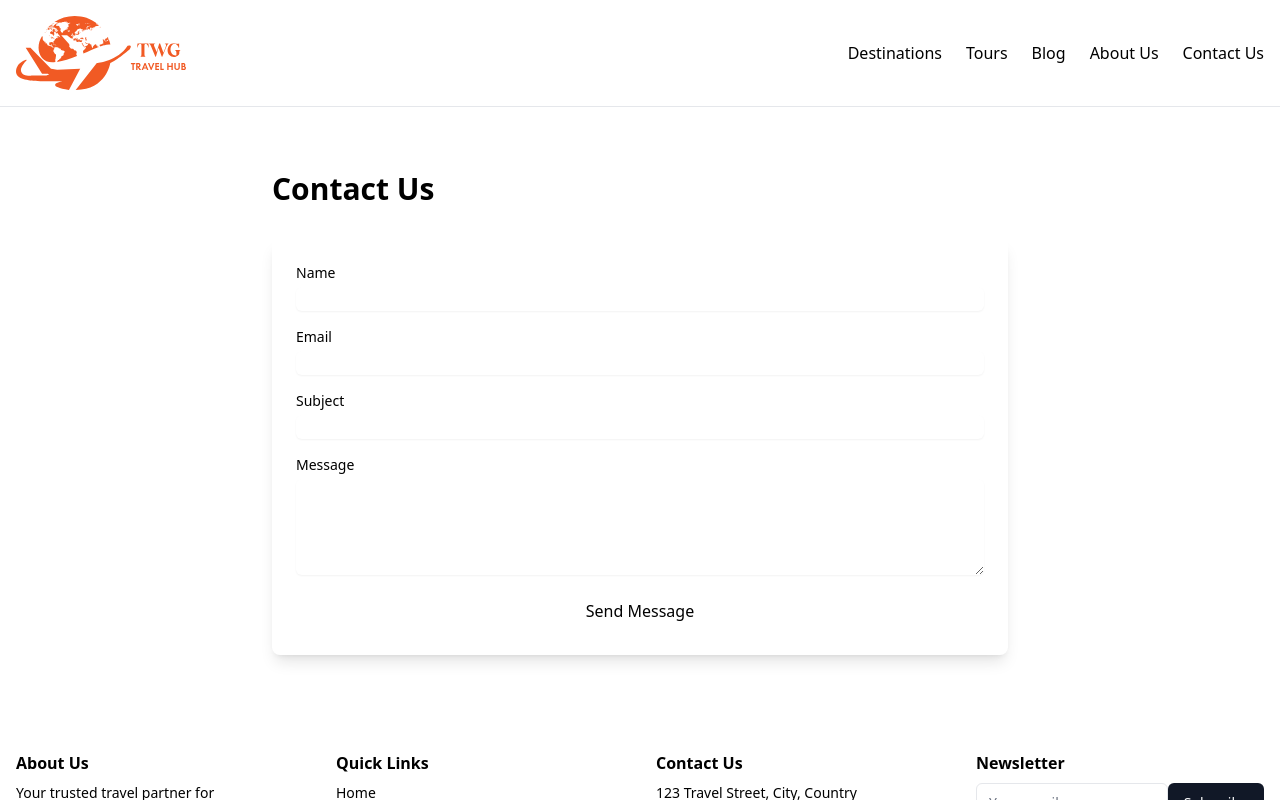
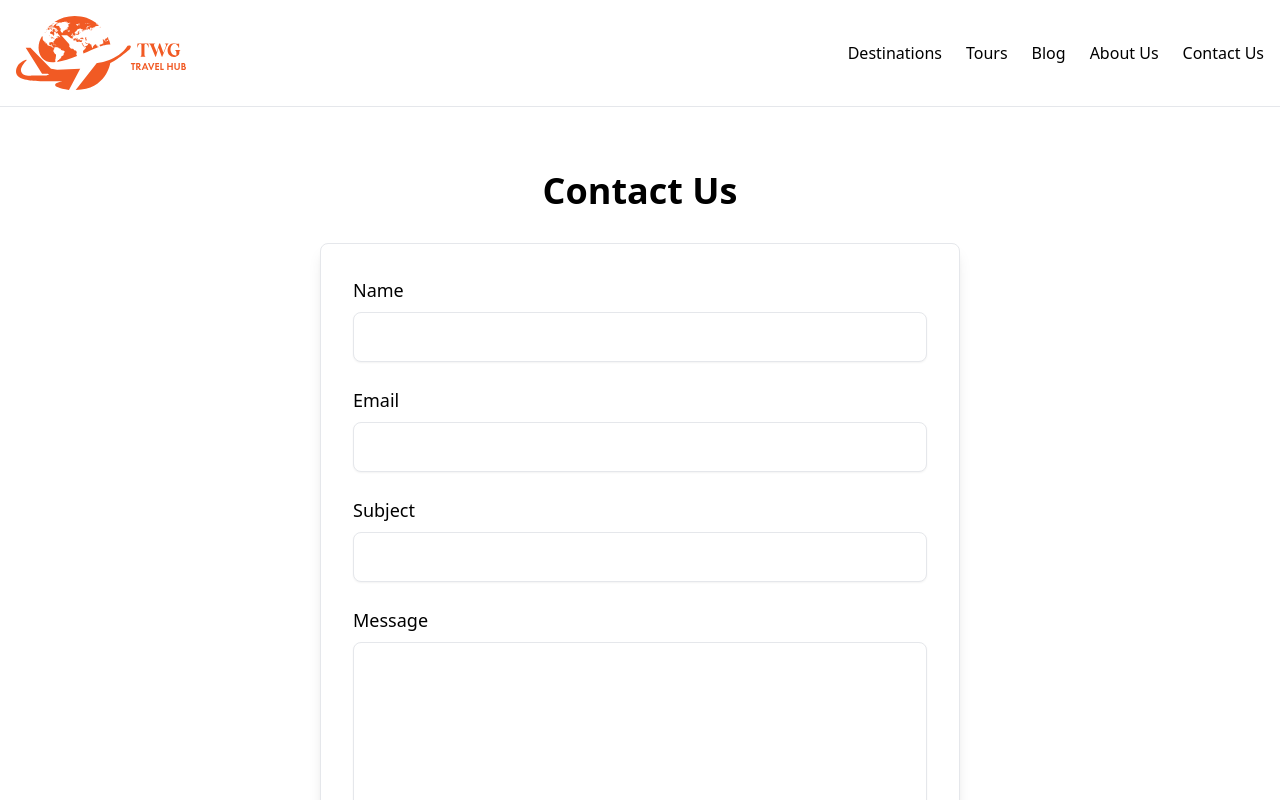
Before and after one commit to Oluwaferanmi-Dev/travelwebsite, a Next.js app: page /dashboard/contact-us in a window 1280 px wide. Shown: the top 800 px of the page. Built offline with nearby package versions, Linux system fonts and the light colour scheme.

Commit message:
contact us is done 🟩

```diff
--- /dev/null
+++ b/app/api/sendEmail/route.ts
@@ -0,0 +1,59 @@
+import nodemailer from 'nodemailer';
+import { NextResponse } from 'next/server';
+
+export async function POST(request: Request) {
+  try {
+    const { name, email, subject, message } = await request.json();
+
+    if (!name || !email || !subject || !message) {
+      return NextResponse.json({ error: 'All fields are required' }, { status: 400 });
+    }
+
+    const transporter = nodemailer.createTransport({
+      service: 'gmail',
+      auth: {
+        user: process.env.EMAIL_USER,
+        pass: process.env.EMAIL_PASS,
+      },
+    });
+
+    const mailOptions = {
+      from: process.env.EMAIL_USER,
+      to: email,
+      subject: `Confirmation: ${subject}`, // Include the subject here
+      html: `
+        <div style="font-family: Arial, sans-serif; padding: 20px; color: #333;">
+          <h2 style="color: #1A73E8;">Hello ${name},</h2>
+          <p>Thank you for reaching out to us. We have received your message and will get back to you shortly. Below is a summary of your message:</p>
+          <table style="width: 100%; border-collapse: collapse; margin-top: 20px;">
+            <tr>
+              <td style="padding: 8px; border: 1px solid #ccc;"><strong>Name:</strong></td>
+              <td style="padding: 8px; border: 1px solid #ccc;">${name}</td>
+            </tr>
+            <tr>
+              <td style="padding: 8px; border: 1px solid #ccc;"><strong>Email:</strong></td>
+              <td style="padding: 8px; border: 1px solid #ccc;">${email}</td>
+            </tr>
+            <tr>
+              <td style="padding: 8px; border: 1px solid #ccc;"><strong>Subject:</strong></td>
+              <td style="padding: 8px; border: 1px solid #ccc;">${subject}</td>
+            </tr>
+            <tr>
+              <td style="padding: 8px; border: 1px solid #ccc;"><strong>Message:</strong></td>
+              <td style="padding: 8px; border: 1px solid #ccc;">${message}</td>
+            </tr>
+          </table>
+          <p style="margin-top: 20px;">Best regards,</p>
+          <p style="color: #1A73E8; font-weight: bold;">Tripswitglory</p>
+        </div>
+      `,
+    };
+
+    await transporter.sendMail(mailOptions);
+
+    return NextResponse.json({ message: 'Email sent successfully!' });
+  } catch (error) {
+    console.error('Error sending email:', error);
+    return NextResponse.json({ error: 'Failed to send email' }, { status: 500 });
+  }
+}
--- a/app/dashboard/contact-us/page.tsx
+++ b/app/dashboard/contact-us/page.tsx
@@ -1,8 +1,9 @@
 "use client";
 
-import { FC, FormEvent, useState } from 'react';
+import { FC, FormEvent, useState, useEffect } from 'react';
 import Header from '../../../components/Header';
 import Footer from '../../../components/Footer';
+
 const ContactUs: FC = () => {
   const [formData, setFormData] = useState({
     name: '',
@@ -12,6 +13,7 @@ const ContactUs: FC = () => {
   });
 
   const [status, setStatus] = useState('');
+  const [statusTimeout, setStatusTimeout] = useState<NodeJS.Timeout | null>(null); // Store the timeout
 
   const handleChange = (e: React.ChangeEvent<HTMLInputElement | HTMLTextAreaElement>) => {
     setFormData({
@@ -22,14 +24,15 @@ const ContactUs: FC = () => {
 
   const handleSubmit = async (e: FormEvent) => {
     e.preventDefault();
-    try {
-      const response = await fetch('/api/contact', {
+
+    const response = await fetch('/api/sendEmail', {
       method: 'POST',
       headers: {
         'Content-Type': 'application/json',
       },
       body: JSON.stringify(formData),
     });
+
     if (response.ok) {
       setStatus('Message sent successfully!');
       setFormData({
@@ -38,75 +41,89 @@ const ContactUs: FC = () => {
         subject: '',
         message: '',
       });
+
+      // Clear any previous timeout and set a new one
+      if (statusTimeout) clearTimeout(statusTimeout);
+      const timeout = setTimeout(() => setStatus(''), 3000); // Disappear after 3 seconds
+      setStatusTimeout(timeout);
     } else {
       setStatus('Failed to send message.');
-      }
-    } catch {
-      setStatus('An error occurred.');
+
+      // Clear any previous timeout and set a new one
+      if (statusTimeout) clearTimeout(statusTimeout);
+      const timeout = setTimeout(() => setStatus(''), 3000); // Disappear after 3 seconds
+      setStatusTimeout(timeout);
     }
   };
+
+  // Cleanup timeout on unmount
+  useEffect(() => {
+    return () => {
+      if (statusTimeout) clearTimeout(statusTimeout);
+    };
+  }, [statusTimeout]);
 
   return (
     <>
       <Header />
-      <main className="py-16 px-4 max-w-3xl mx-auto">
-        <h1 className="text-3xl font-bold mb-8">Contact Us</h1>
-        <form onSubmit={handleSubmit} className="bg-white p-6 rounded-lg shadow-lg">
-          <div className="mb-4">
-            <label htmlFor="name" className="block text-sm font-medium text-gray-700">Name</label>
+      <main className="py-16 px-4 max-w-2xl mx-auto">
+        <h1 className="text-4xl font-bold text-gray-800 mb-8 text-center">Contact Us</h1>
+        <form onSubmit={handleSubmit} className="bg-white p-8 rounded-lg shadow-lg border border-gray-200">
+          <div className="mb-6">
+            <label htmlFor="name" className="block text-lg font-medium text-gray-700">Name</label>
             <input
               type="text"
               id="name"
               name="name"
               value={formData.name}
               onChange={handleChange}
-              className="mt-1 block w-full border-gray-300 rounded-md shadow-sm"
+              className="mt-2 block w-full border border-gray-300 rounded-lg shadow-sm p-3 focus:ring-teal-500 focus:border-teal-500"
               required
             />
           </div>
-          <div className="mb-4">
-            <label htmlFor="email" className="block text-sm font-medium text-gray-700">Email</label>
+          <div className="mb-6">
+            <label htmlFor="email" className="block text-lg font-medium text-gray-700">Email</label>
             <input
               type="email"
               id="email"
               name="email"
               value={formData.email}
               onChange={handleChange}
-              className="mt-1 block w-full border-gray-300 rounded-md shadow-sm"
+              className="mt-2 block w-full border border-gray-300 rounded-lg shadow-sm p-3 focus:ring-teal-500 focus:border-teal-500"
               required
             />
           </div>
-          <div className="mb-4">
-            <label htmlFor="subject" className="block text-sm font-medium text-gray-700">Subject</label>
+          <div className="mb-6">
+            <label htmlFor="subject" className="block text-lg font-medium text-gray-700">Subject</label>
             <input
               type="text"
               id="subject"
               name="subject"
               value={formData.subject}
               onChange={handleChange}
-              className="mt-1 block w-full border-gray-300 rounded-md shadow-sm"
+              className="mt-2 block w-full border border-gray-300 rounded-lg shadow-sm p-3 focus:ring-teal-500 focus:border-teal-500"
               required
             />
           </div>
-          <div className="mb-4">
-            <label htmlFor="message" className="block text-sm font-medium text-gray-700">Message</label>
+          <div className="mb-6">
+            <label htmlFor="message" className="block text-lg font-medium text-gray-700">Message</label>
             <textarea
               id="message"
               name="message"
               value={formData.message}
               onChange={handleChange}
-              className="mt-1 block w-full border-gray-300 rounded-md shadow-sm"
-              rows={4}
+              className="mt-2 block w-full border border-gray-300 rounded-lg shadow-sm p-3 focus:ring-teal-500 focus:border-teal-500"
+              rows={6}
               required
             />
           </div>
           <button
             type="submit"
-            className="w-full bg-teal-500 text-white py-2 rounded"
+            className="w-full bg-teal-600 text-white py-3 px-4 rounded-lg font-semibold hover:bg-teal-700 transition"
           >
             Send Message
           </button>
-          {status && <p className="mt-4 text-sm">{status}</p>}
+          {status && <p className="mt-4 text-center text-sm font-semibold">{status}</p>}
         </form>
       </main>
       <Footer />
--- a/package.json
+++ b/package.json
@@ -22,15 +22,18 @@
     "lucide-react": "^0.441.0",
     "mongoose": "^8.7.1",
     "next": "14.2.12",
+    "nodemailer": "^6.9.15",
     "react": "^18",
     "react-dom": "^18",
     "react-slick": "^0.30.2",
+    "react-toastify": "^10.0.6",
     "slick-carousel": "^1.8.1",
     "tailwind-merge": "^2.5.2",
     "tailwindcss-animate": "^1.0.7"
   },
   "devDependencies": {
     "@types/node": "^20",
+    "@types/nodemailer": "^6.4.16",
     "@types/react": "^18",
     "@types/react-dom": "^18",
     "@types/react-slick": "^0.23.13",
```
Also changed, not shown: 1 other file (tests, documents, lock files or other folders). Lines whose indentation alone changed are shown as unchanged.
